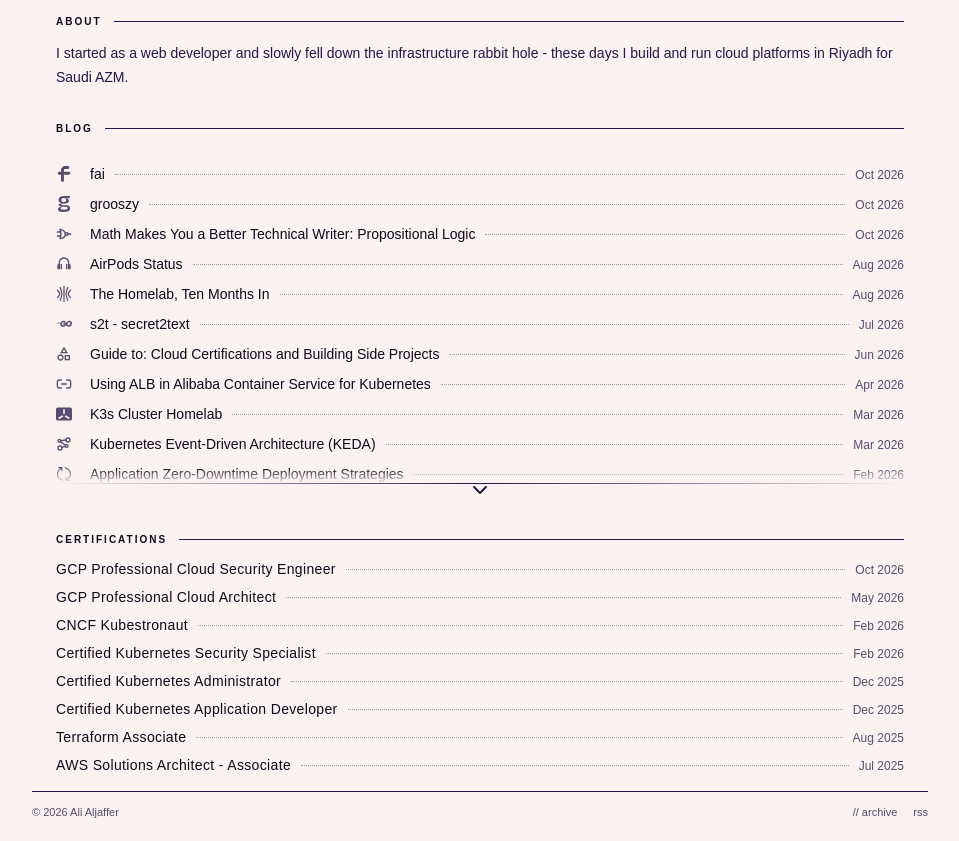
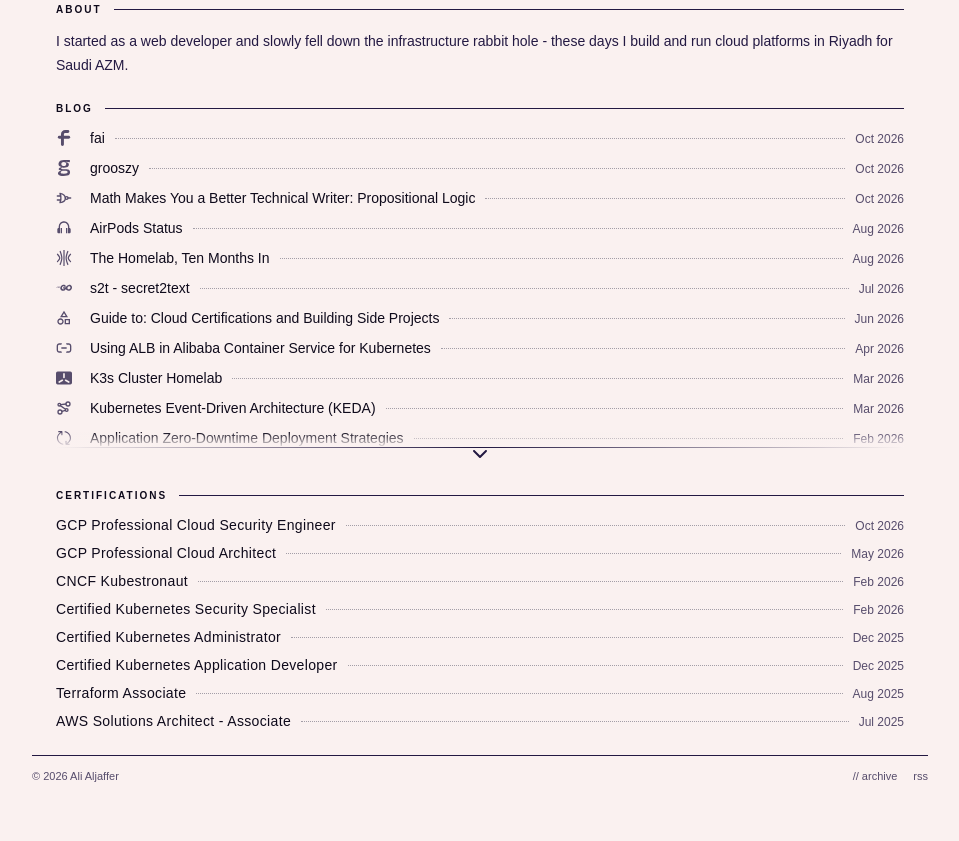
Before and after one commit to aliAljaffer/aliAljaffer.github.io, a Next.js app: page / in a window 1280 px wide. Shown: the part 294-1135 px from the top of the page, without its empty margins (160-1119 px from the left). After the commit the page ends 1095 px from the top, so only its background shows below. Built offline with nearby package versions, Linux system fonts and the light colour scheme; a web font is replaced by a local one.

Commit message:
Tighten vertical spacing: one section gap instead of stacked padding

```diff
--- a/src/app/components/AboutSection.tsx
+++ b/src/app/components/AboutSection.tsx
@@ -10,7 +10,7 @@ export default function AboutSection({
   return (
     <section
       aria-labelledby="about-heading"
-      className={`shrink-0 py-4 ${className}`}
+      className={`shrink-0 ${className}`}
     >
       <SectionLabel id="about-heading">About</SectionLabel>
       <p className="text-sm leading-6 text-neutral-700 dark:text-neutral-300">
--- a/src/app/components/CaseStudySection.tsx
+++ b/src/app/components/CaseStudySection.tsx
@@ -24,7 +24,7 @@ export default function CaseStudySection({
   return (
     <section
       aria-labelledby={id}
-      className={`py-4 ${className}`}
+      className={className}
     >
       <SectionLabel id={id}>{title}</SectionLabel>
       <ScrollableList
--- a/src/app/components/CertsSection.tsx
+++ b/src/app/components/CertsSection.tsx
@@ -10,7 +10,7 @@ export default function CertsSection({
   return (
     <section
       aria-labelledby="certs-heading"
-      className={`shrink-0 py-4 ${className}`}
+      className={`shrink-0 ${className}`}
     >
       <SectionLabel id="certs-heading">Certifications</SectionLabel>
       <ScrollableList className="space-y-2">
--- a/src/app/components/Footer.tsx
+++ b/src/app/components/Footer.tsx
@@ -7,7 +7,7 @@ export default function Footer() {
     "hover:text-neutral-950 dark:hover:text-neutral-50 hover:underline underline-offset-2";
 
   return (
-    <footer className="shrink-0 w-full px-6 pb-5 text-[0.6875rem] text-neutral-600 dark:text-neutral-400">
+    <footer className="shrink-0 w-full px-6 pb-4 text-[0.6875rem] text-neutral-600 dark:text-neutral-400">
       <div className="max-w-4xl mx-auto pt-3 border-t border-terminal-accent flex flex-wrap items-center justify-between gap-x-4 gap-y-2">
         <span>© {new Date().getFullYear()} Ali Aljaffer</span>
         <span className="flex items-center gap-4">
--- a/src/app/components/ScrollableList.tsx
+++ b/src/app/components/ScrollableList.tsx
@@ -47,10 +47,10 @@ export default function ScrollableList({
       const client = isHorizontal ? el.clientWidth : el.clientHeight;
       const pos = isHorizontal ? el.scrollLeft : el.scrollTop;
 
-      // The hint band claims 16px at each end. Measure against the band-free
+      // The hint band claims 16px at the bottom. Measure against the band-free
       // height, otherwise applying the band would keep the flag true at the
       // borderline and the list would flicker between the two layouts.
-      const avail = client + (!isHorizontal && gutter ? 32 : 0);
+      const avail = client + (!isHorizontal && gutter ? 16 : 0);
       setGutter(!isHorizontal && size > avail + 4);
 
       setHasMore(size > client + 4 && pos + client < size - 4);
@@ -85,7 +85,7 @@ export default function ScrollableList({
   return (
     <div
       className={`relative md:flex-1 md:min-h-0 ${
-        !isHorizontal && gutter ? "pt-4 pb-4" : ""
+        !isHorizontal && gutter ? "pb-4" : ""
       }`}
     >
       {hasPrev && (
--- a/src/app/components/SiteHeader.tsx
+++ b/src/app/components/SiteHeader.tsx
@@ -8,7 +8,7 @@ import RandomArsenalIcon from "@/app/components/RandomArsenalIcon";
 // old black bar header.
 export default function SiteHeader() {
   return (
-    <header className="shrink-0 w-full max-w-4xl mx-auto px-6 pt-7 pb-4">
+    <header className="shrink-0 w-full max-w-4xl mx-auto px-6 pt-4 pb-3">
       <div className="flex items-center justify-between gap-6">
         <h1 className="masthead-name text-[1.375rem] md:text-[1.625rem] font-bold leading-tight">
           Ali Aljaffer
--- a/src/app/page.tsx
+++ b/src/app/page.tsx
@@ -20,7 +20,7 @@ export default function Home() {
 
       <main
         id="main-content"
-        className="w-full max-w-4xl mx-auto px-6 flex-1"
+        className="w-full max-w-4xl mx-auto px-6 pt-5 pb-6 flex-1 flex flex-col gap-6"
       >
         <AboutSection />
         <CaseStudySection
```
